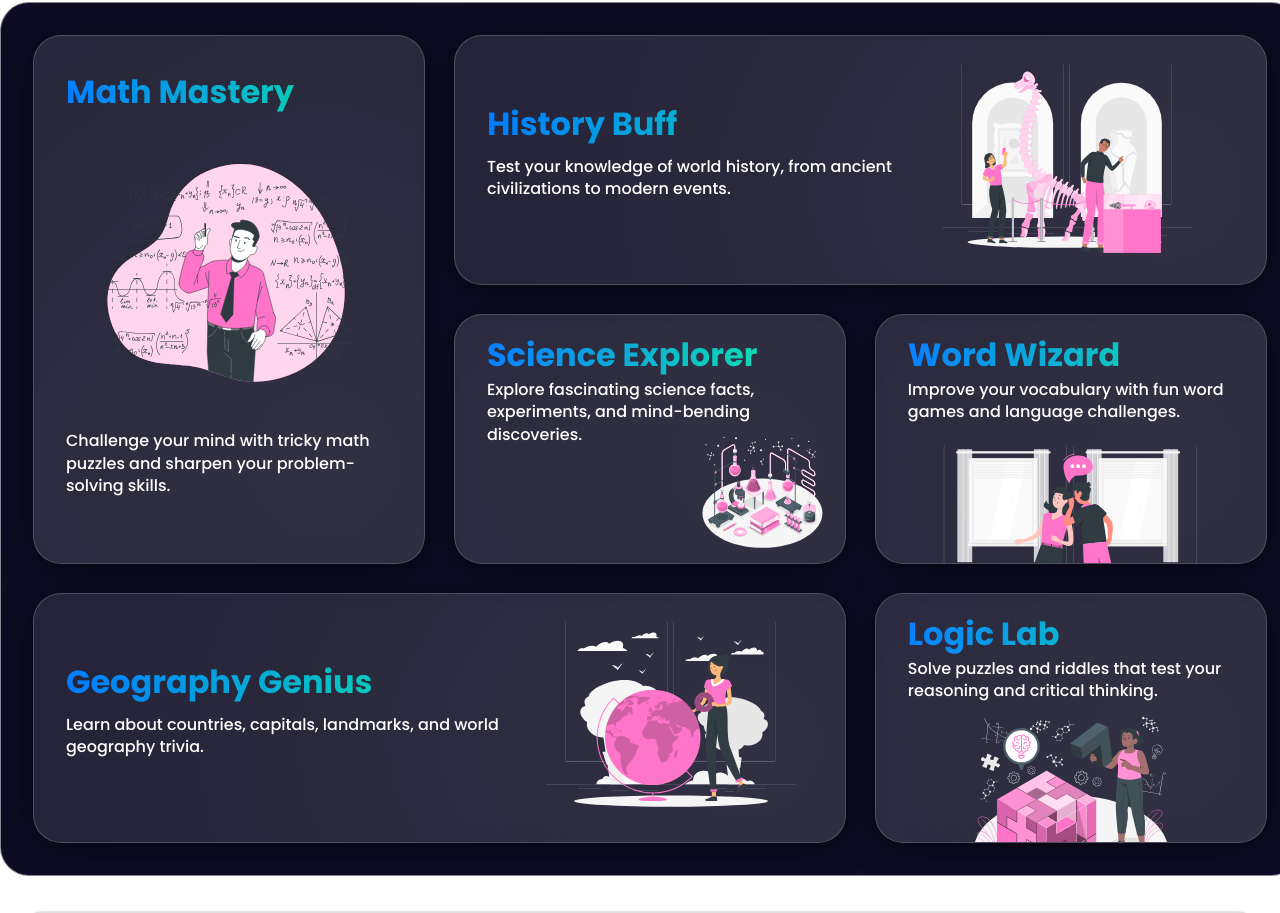
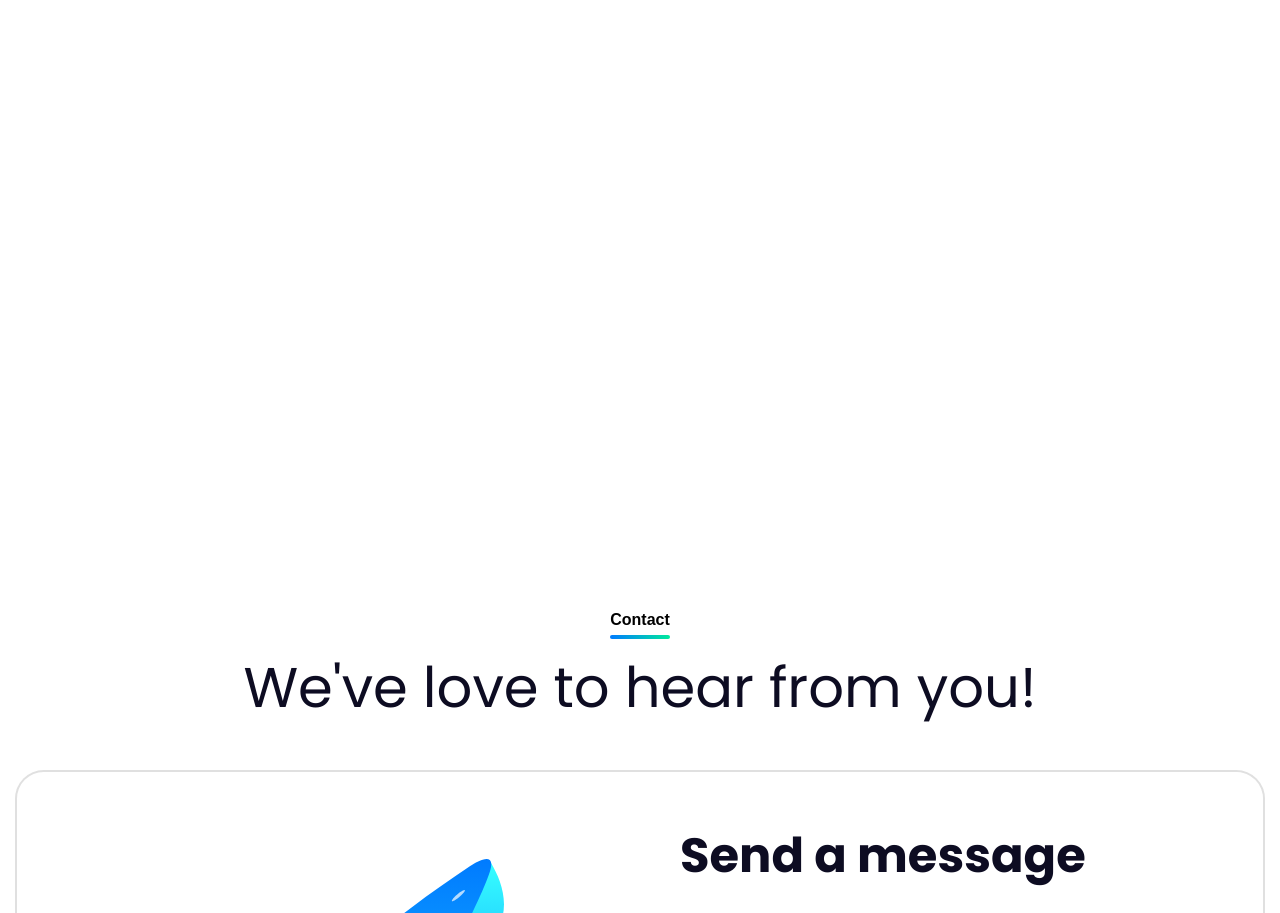
Before and after one commit to ltCAr1504/trivia-boost, a plain HTML site: page index.html in a window 1280 px wide. Shown: the part 989-1902 px from the top of the page. Drawn offline with nearby package versions, Linux system fonts and the light colour scheme; a web font is replaced by a local one.

Commit message:
Changes 9/28/2025 11:34

```diff
--- a/index.html
+++ b/index.html
@@ -32,7 +32,7 @@
       <div class="homepage__hero__content">
         <h1 class="homepage__title">Welcome to <span>TriviaBoost</span></h1>
         <p class="homepage__subtitle">Play, learn, and compete with quizzes designed to make your brain stronger every day.</p>
-        <a class="homepage__button" href="#">Get Started</a></button>
+        <a class="homepage__button" href="#">Get Started</a>
       </div>
     </section>
 
@@ -45,46 +45,7 @@
         </p>
       </header>
 
-      <div class="features__grid">
-        <div class="feature feature1">
-          <h3 class="feature__title">Math Mastery</h3>
-          <img src="/public/img/math__img.svg" alt="">
-          <p class="feature__description">Challenge your mind with tricky math puzzles and sharpen your problem-solving skills.</p>
-        </div>
-        <div class="feature feature2">
-          <div class="feature__info">
-            <h3 class="feature__title">History Buff</h3>
-            <p class="feature__description">Test your knowledge of world history, from ancient civilizations to modern events.</p>
-          </div>
-          <div class="feature__main__img">
-            <img src="/public/img/history__img.svg" alt="">
-          </div>
-        </div>
-        <div class="feature feature3">
-          <h3 class="feature__title">Science Explorer</h3>
-          <p class="feature__description">Explore fascinating science facts, experiments, and mind-bending discoveries.</p>
-          <img src="/public/img/science__img.svg" alt="">
-        </div>
-        <div class="feature feature4">
-          <h3 class="feature__title">Word Wizard</h3>
-          <p class="feature__description">Improve your vocabulary with fun word games and language challenges.</p>
-          <img src="/public/img/language__img.svg" alt="">
-        </div>
-        <div class="feature feature5">
-          <div class="feature__info">
-            <h3 class="feature__title">Geography Genius</h3>
-            <p class="feature__description">Learn about countries, capitals, landmarks, and world geography trivia.</p>
-          </div>
-          <img src="/public/img/geography__img.svg" alt="">
-        </div>
-        <div class="feature feature6">
-          <h3 class="feature__title">Logic Lab</h3>
-          <p class="feature__description">Solve puzzles and riddles that test your reasoning and critical thinking.</p>
-          <img src="/public/img/LogicLab__img.svg" alt="">
-        </div>
-      </div>
-      <div class="unlucked__features__dashboard">
-      </div>
+
     </section>
 
     <section class="contact" id="contact">
--- a/src/style.css
+++ b/src/style.css
@@ -152,7 +152,7 @@ body{
   color: white;
   display: flex;
   align-items: center;
-  font-weight: 600;
+  font-weight: 500;
   padding: 8px 32px;
   border-radius: 2.1em;
   -webkit-font-smoothing: antialiased;
@@ -172,7 +172,7 @@ body{
   font-size: 15px;
   background-color: var(--color-blueDark);
   color: white;
-  font-weight: 600;
+  font-weight: 500;
   padding: 8px 40px;
   border-radius: 2.1em;
   -webkit-font-smoothing: antialiased;
@@ -197,39 +197,37 @@ body{
 }
 
 .homepage .homepage__hero{
+  display: flex;
   height: 100%;
-  padding: 0 64px;
-  display: flex;
-  align-items: center;
+  width: 100%;
+  position: relative;
   justify-content: center;
-  width: 100%;
 }
 
 .homepage__hero__content{
   display: flex;
+  height: 500px;
+  width: 1600px;
   justify-content: center;
   flex-direction: column;
-  gap: 16px;
   align-items: center;
 }
 
 
 
 .homepage .homepage__title{
-  font-size: 140px;
-  font-family: 'Raleway', sans-serif;
-  line-height: 1;
-  letter-spacing: -1px;
-  gap: 24px;
+  font-size: 6rem;
+  font-family: 'Poppins', sans-serif;
   display: flex;
-  text-align: left;
+  font-weight: 400;
+  gap: 12px;
   color: var(--color-blueDark);
 }
 
 
 
 .homepage .homepage__title span{
-  font-size: 125px;
+  font-size: 6rem;
   align-self: center;
   background: linear-gradient(90deg, var(--color-blue),var(--color-green-aqua));
   font-family: 'Dancing Script', cursive;
@@ -237,62 +235,45 @@ body{
   -webkit-text-fill-color: transparent;
 }
 
-.homepage__info{
-  display: flex;
-  flex-direction: column;
-}
+
 .homepage .homepage__subtitle{
-  font-size: 1.5rem;
-  font-family: 'Poppins';
+  font-size: 1.225rem;
+  font-family: 'Mona Sans';
   font-weight: 400;
   color: var(--color-blueDark);
 }
 
 .homepage .homepage__button{
-  font-size: 1.5em;
-  font-weight: 600;
-  border-radius: 40px;
+  font-size: 1.2em;
+  margin-top: 26px;
+  font-weight: 500;
+  border-radius: 32px;
   background: var(--color-rose);
-  margin-top: 24px;
   color: var(--color-white);
   border: none;
   display: flex;
   align-items: center;
   justify-content: center;
   cursor: pointer;
-  padding: 16px 2rem;
+  padding: 12px 24px;
   font-family: 'Mona Sans', sans-serif;
   color: var(--color-white);
-  box-shadow:
-    inset 0 1px 0 0 rgba(255,255,255,0.4),
-    0 2px 0 0 var(--color-rose),
-    0 4px 0 0 #FF1E50,
-    0 6px 0 0 #FF7A95,
-    0 8px 0 0 #FF6B88,
-    0 8px 16px 0 rgba(255, 77, 109, 0.5);
   -webkit-font-smoothing: antialiased;
   -moz-osx-font-smoothing: grayscale;
   text-rendering: optimizeLegibility;
 
-  will-change: transform, box-shadow;
-  transition: transform .25s ease, box-shadow .25s ease;
+  will-change: background-color;
+  transition: .15s ease;
 }
 
 .homepage .homepage__button:hover{
-  transform: translateY(4px);
-   box-shadow:
-    inset 0 1px 0 0 rgba(255,255,255,0.4),
-    0 1px 0 0 var(--color-rose),
-    0 2px 0 0 #FF1E50,
-    0 3px 0 0 #FF7A95,
-    0 4px 0 0 #FF6B88,
-    0 4px 8px 0 rgba(255,77,109,0.5);
+  background-color: var(--color-gray);
 }
 
 
 
 .features{
-  height: 120vh;
+  height: 100vh;
 }
 
 .features__header{
@@ -300,24 +281,28 @@ body{
   display: flex;
   flex-direction: column;
   gap: 16px;
+  font-weight: 500;
 }
 
 .features__header .features__title{
   font-size: 56px;
-  font-family: 'Raleway', sans-serif;
+  font-family: 'Poppins', sans-serif;
   color: var(--color-blueDark);
+  font-weight: 400;
 }
 
-.features__header .features__subtitle{
-  font-size: 18px;
-  font-family: 'Poppins', sans-serif;
-  color: var(--color-blueDark);
+.features__subtitle{
+  font-size: 22px;
+  font-family: 'Mona Sans';
+  font-weight:  400;
+  color: var(--color-blueDark2);
 }
 
 .features__header .features__label{
   font-size: 16px;
   font-family: 'Mona Sans', sans-serif;
   display: flex;
+  font-weight: 600;
   justify-content: center;
   position: relative;
   z-index: -1;
@@ -336,168 +321,12 @@ body{
 
 }
 
-.features__grid {
-  width: 1300px;
-  display: grid;
-  grid-template-columns: repeat(3, 1fr);
-  grid-auto-rows: 250px;
-  background: var(--color-blueDark);
-  border: 1px solid rgba(255,255,255,.5);
-  border-radius: 1.8em;
-  margin: 0 auto;
-  margin-top: 3rem;
-  gap: 1.8rem;
-  padding: 32px;
-}
 
-.feature {
-  background-color: rgba(255,255,255,.1);
-  border: 1px solid rgba(255,255,255,.2);
-  box-shadow: 0 4px 30px rgba(0, 0, 0, 0.5);
-  border-radius: 28px;
-  display: flex;
-  color: white;
-  position: relative;
-  font-weight: bold;
-  overflow: hidden;
-}
-
-
-
-.feature::after{
-  content: '';
-  position: absolute;
-  bottom: 0;
-  right: 0;
-  background-color: white;
-  width: 200px;
-  filter: blur(250px);
-  height: 200px;
-  border-radius: 50%;
-  z-index: 0;
-}
-
-
-.feature1{
-  grid-row: span 2;
-  display: flex;
-  flex-direction: column;
-  padding: 32px 32px;
-  gap: 48px;
-}
-
-.feature1 img{
-  height: auto;
-  display: flex;
-  align-self: center;
-  justify-content: center;
-  width: 250px;
-}
-
-.feature2 img{
-  height: auto;
-  display: flex;
-  width: 250px;
-}
-
-.feature3 img{
-  height: auto;
-  display: flex;
-  position: absolute;
-  right: 20px;
-  bottom: 10px;
-  justify-content: center;
-  width: 125px;
-}
-
-.feature h3{
-  background: linear-gradient(90deg, var(--color-blue), var(--color-green-aqua));
-  background-clip: text;
-  -webkit-text-fill-color: transparent;
-  font-size: 2rem;
-  color: var(--color-white);
-  font-family: 'Poppins', sans-serif;
-}
-.feature p{
-  font-size: 1rem;
-  font-family: 'Poppins', sans-serif;
-  line-height: 1.4;
-  font-weight: 500;
-  color: var(--color-white);
-}
-
-.feature2{
-  grid-column: span 2;
-  display: flex;
-}
-
-.feature2 .feature__info{
-  display: flex;
-  flex-direction: column;
-  gap: 8px;
-  padding: 64px 32px;
-  width: 60%;
-}
-
-.feature3{
-  display: flex;
-  flex-direction: column;
-  padding: 16px 32px;
-}
-
-.feature4{
-  display: flex;
-  flex-direction: column;
-  padding: 16px 32px;
-}
-
-.feature4 img{
-  display: flex;
-  position: absolute;
-  top: -185%;
-  left: 50%;
-  transform: translate(-50%,185%);
-  width: 300px;
-}
-
-.feature5{
-  grid-column: span 2;
-  padding: 64px 32px;
-  gap: 32px;
-}
-
-.feature5 .feature__info{
-  display: flex;
-  flex-direction: column;
-  gap: 8px;
-  width: 60%;
-}
-
-.feature5 img{
-  width: 250px;
-  height: 250px;
-  display: flex;
-  align-self: center;
-}
-
-.feature6{
-  display: flex;
-  flex-direction: column;
-  padding: 16px 32px;
-}
-
-.feature6 img{
-  height: auto;
-  width: 200px;
-  margin-top: 8px;
-  display: flex;
-  align-self: center;
-}
 
 
 
 .contact{
-  height: 120vh;
+  height: 100vh;
 }
 
 .contact__header{
@@ -509,7 +338,8 @@ body{
 
 .contact__header .contact__title{
   font-size: 56px;
-  font-family: 'Raleway', sans-serif;
+  font-family: 'Poppins', sans-serif;
+  font-weight: 400;
   color: var(--color-blueDark);
 }
 
@@ -517,7 +347,7 @@ body{
   font-size: 16px;
   font-family: 'Mona Sans', sans-serif;
   display: flex;
-  font-weight: bold;
+  font-weight: 600;
   justify-content: center;
   position: relative;
   z-index: -1;
```
Also changed, not shown: public/img/LogicLab__img.svg (deleted), public/img/feature-progress-img.svg (deleted), public/img/features-practice-icon.svg (added), public/img/features-progress-img.svg (added), public/img/geography__img.svg (deleted), public/img/history__img.svg (deleted), public/img/language__img.svg (deleted), public/img/math__img.svg (deleted), public/img/science__img.svg (deleted), public/img/subject-icons.svg.
